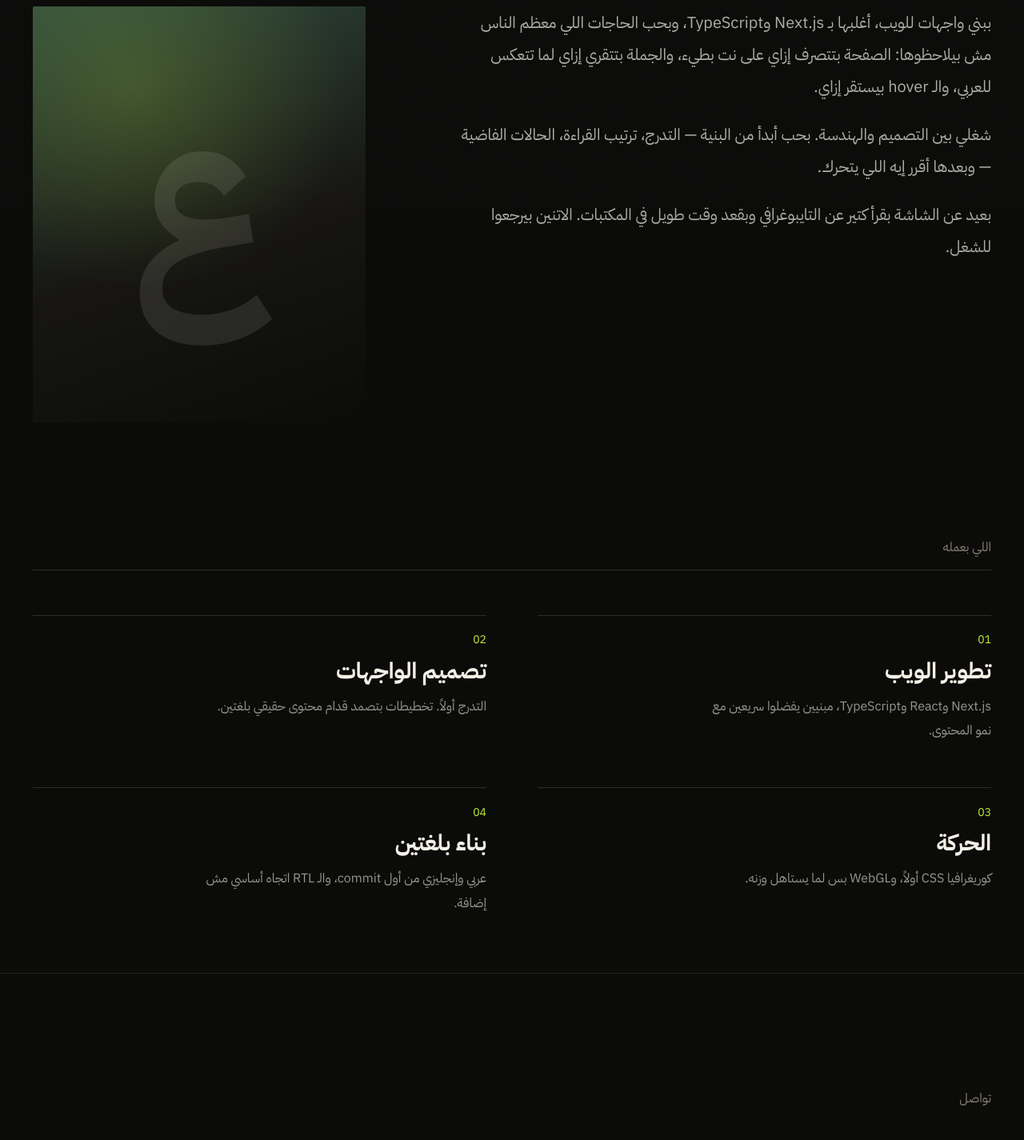
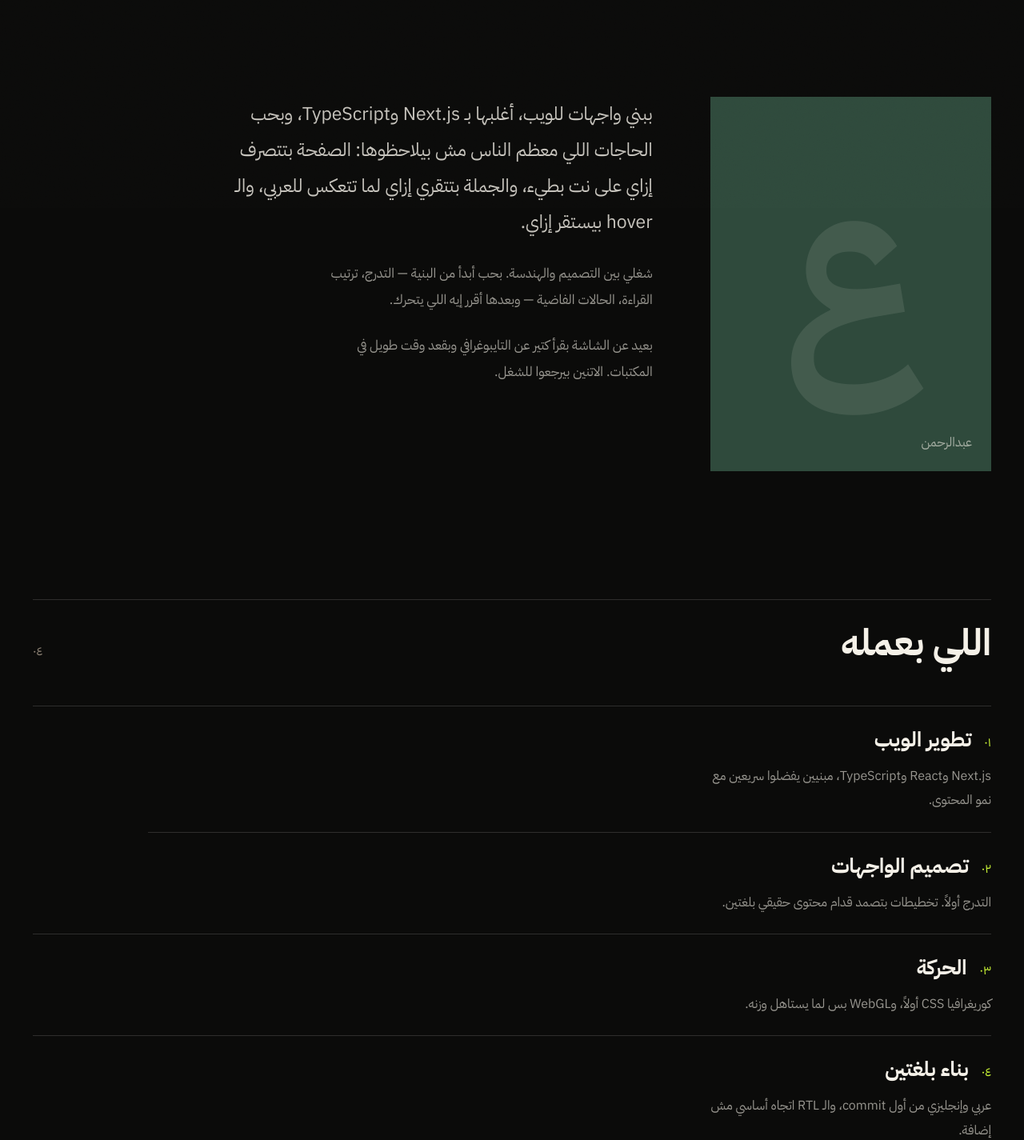
Before and after one commit to vemonser/portfolio, a Next.js app: page /ar/about in a window 1280 px wide. Shown: the part 540-1965 px from the top of the page at 80% size. Built offline with nearby package versions, Linux system fonts and the light colour scheme.

Commit message:
feat(about): compose bilingual manifesto

```diff
--- a/src/app/[locale]/about/page.tsx
+++ b/src/app/[locale]/about/page.tsx
@@ -1,8 +1,11 @@
 import { getTranslations, setRequestLocale } from "next-intl/server";
 
+import ChapterLabel from "@/features/ui/ChapterLabel";
+import PageFrame from "@/features/ui/PageFrame";
 import Reveal from "@/features/ui/Reveal";
-import SectionHeading from "@/features/ui/SectionHeading";
-import { pageLede, pageShell, pageTitle } from "@/features/ui/styles";
+import SkillMatrix from "@/features/ui/SkillMatrix";
+import { toLocale } from "@/features/ui/editorial";
+import { chapterFrame, displayTitle } from "@/features/ui/styles";
 
 type Props = {
   params: Promise<{ locale: string }>;
@@ -24,78 +27,80 @@ export default async function AboutPage({ params }: Props) {
   const t = await getTranslations({ locale, namespace: "about" });
   const paragraphs = t.raw("paragraphs") as string[];
   const services = t.raw("services") as ServiceCopy[];
+  const typed = toLocale(locale);
+  const arabic = typed === "ar";
 
   return (
-    <main className={`${pageShell} pb-[clamp(4rem,9vh,7rem)]`}>
-      <Reveal className="max-w-[60rem]">
-        <p className="ui-label">{t("label")}</p>
-        <h1 className={pageTitle}>{t("title")}</h1>
-        <p className={pageLede}>{t("lede")}</p>
+    <PageFrame
+      locale={typed}
+      className={`${chapterFrame} pb-[var(--inset-chapter)] pt-[clamp(8rem,22vh,14rem)]`}
+    >
+      <Reveal className="chapter-open">
+        <ChapterLabel locale={typed} index={3}>
+          {t("label")}
+        </ChapterLabel>
+
+        <h1 className={`${displayTitle} mt-[var(--space-3)]`}>{t("title")}</h1>
+
+        <p className="m-0 mt-[var(--space-3)] max-w-[26ch] font-display text-[clamp(1.6rem,3.6vw,3.2rem)] font-medium leading-[1.12] tracking-[-0.03em] text-bone/85 ar:max-w-[24ch] ar:leading-[1.5] ar:tracking-normal">
+          {t("lede")}
+        </p>
       </Reveal>
 
-      <div className="mt-[clamp(3.5rem,8vw,6rem)] grid items-start gap-10 lg:grid-cols-[minmax(0,1fr)_minmax(18rem,26rem)] lg:gap-x-[clamp(2rem,6vw,6rem)]">
-        <Reveal className="flex max-w-[42rem] flex-col gap-5">
-          {paragraphs.map((paragraph) => (
+      <div className="mt-[var(--space-8)] grid items-start gap-[var(--space-6)] lg:grid-cols-12">
+        <Reveal
+          className={
+            arabic
+              ? "lg:col-span-8 lg:col-start-5"
+              : "lg:col-span-7 lg:col-start-1"
+          }
+        >
+          <div className="flex flex-col gap-[var(--space-3)]">
+            {paragraphs.map((paragraph, index) => (
               <p
                 key={paragraph}
-              className="m-0 text-t-20 leading-[1.8] text-bone/70 ar:leading-[2]"
+                className={
+                  index === 0
+                    ? "m-0 max-w-[46ch] text-[clamp(1.15rem,1.8vw,1.45rem)] leading-[1.65] text-bone/80 ar:max-w-[40ch] ar:leading-[1.95]"
+                    : "m-0 max-w-[48ch] text-[clamp(1rem,1.3vw,1.15rem)] leading-[1.8] text-bone/60 ar:max-w-[42ch] ar:leading-[2]"
+                }
               >
                 {paragraph}
               </p>
             ))}
+          </div>
         </Reveal>
 
+        {/*
+          Not a portrait placeholder: a typographic mark built from the initial
+          the owner already supplies, set in the forest surface. It gives the
+          manifesto a second column without pretending to be a photograph.
+        */}
         <Reveal
-          delay={100}
-          className="relative aspect-[4/5] overflow-hidden rounded-[2px] bg-ink"
+          delay={120}
+          className={
+            arabic
+              ? "lg:col-span-4 lg:col-start-1 lg:row-start-1"
+              : "lg:col-span-4 lg:col-start-9"
+          }
         >
-          <div
-            role="img"
-            aria-label={t("portraitAlt")}
-            className="absolute inset-0"
-            style={{
-              background:
-                "radial-gradient(110% 80% at 30% 20%, rgb(198 240 53 / 0.18), transparent 60%), linear-gradient(160deg, #2f4a3c, #171614 55%, #0b0b0a)",
-            }}
-          />
-          <span className="absolute inset-0 grid place-items-center font-display text-[clamp(8rem,20vw,16rem)] font-semibold leading-none text-bone/10">
+          <div className="relative aspect-[3/4] overflow-hidden bg-forest">
+            <span
+              aria-hidden="true"
+              className="absolute inset-0 grid place-items-center font-display text-[clamp(9rem,20vw,16rem)] font-semibold leading-none text-bone/10"
+            >
               {t("initial")}
             </span>
+            <span className="absolute font-label text-t-14 uppercase tracking-[var(--track)] text-bone/60 ar:text-t-16 ar:normal-case ar:tracking-normal [inset-block-end:var(--space-3)] [inset-inline-start:var(--space-3)]">
+              {t("title")}
+            </span>
+          </div>
         </Reveal>
       </div>
 
-      <section
-        aria-labelledby="services-title"
-        className="mt-[clamp(5rem,12vw,9rem)]"
-      >
-        <Reveal>
-          <SectionHeading label={t("servicesLabel")} />
-        </Reveal>
-        <h2 id="services-title" className="sr-only">
-          {t("servicesLabel")}
-        </h2>
-
-        <ul className="m-0 mt-14 grid list-none gap-10 p-0 md:grid-cols-2 md:gap-x-16 md:gap-y-14">
-          {services.map((service, index) => (
-            <Reveal
-              as="li"
-              key={service.title}
-              className="border-t border-bone/15 pt-[1.1rem]"
-              delay={index * 60}
-            >
-              <span className="font-label text-t-14 tracking-[var(--track)] text-lime ar:tracking-normal">
-                {String(index + 1).padStart(2, "0")}
-              </span>
-              <h3 className="mb-2 mt-[0.4rem] font-display text-t-28 font-semibold tracking-[-0.02em] ar:tracking-normal">
-                {service.title}
-              </h3>
-              <p className="m-0 max-w-[38ch] leading-[1.7] text-bone/60 ar:leading-[1.9]">
-                {service.body}
-              </p>
-            </Reveal>
-          ))}
-        </ul>
-      </section>
-    </main>
+      <div className="mt-[var(--space-8)]">
+        <SkillMatrix locale={typed} groups={services} label={t("servicesLabel")} />
+      </div>
+    </PageFrame>
   );
 }
--- /dev/null
+++ b/src/features/ui/SkillMatrix.tsx
@@ -0,0 +1,77 @@
+import { formatNumber, type Locale } from "./editorial";
+
+type SkillGroup = { title: string; body: string };
+
+type Props = {
+  locale: Locale;
+  groups: SkillGroup[];
+  label: string;
+};
+
+/**
+ * The capability matrix: rows and rules, never rounded cards. English runs two
+ * columns with the last row spanning the break; Arabic runs one longer column
+ * and indents a single row instead — the break happens in a different place
+ * because the composition is designed for its own reading, not mirrored from
+ * the English one.
+ */
+export default function SkillMatrix({ locale, groups, label }: Props) {
+  const arabic = locale === "ar";
+
+  return (
+    <section
+      aria-labelledby="capabilities-title"
+      data-section="capabilities"
+      className="border-t border-[var(--line-hairline)] pt-[var(--space-3)]"
+    >
+      <div className="flex flex-wrap items-baseline justify-between gap-[var(--space-3)]">
+        <h2
+          id="capabilities-title"
+          className="m-0 font-display text-[clamp(1.8rem,3.6vw,3rem)] font-semibold leading-[1.05] tracking-[-0.03em] en:uppercase en:tracking-[-0.015em] ar:leading-[1.3] ar:tracking-normal"
+        >
+          {label}
+        </h2>
+
+        <span className="font-label text-t-14 uppercase tracking-[var(--track)] text-warm ar:text-t-16 ar:normal-case ar:tracking-normal">
+          {formatNumber(groups.length, locale, { pad: 2 })}
+        </span>
+      </div>
+
+      <ul
+        className={`m-0 mt-[var(--space-5)] grid list-none p-0 ${
+          arabic
+            ? "gap-0"
+            : "gap-0 md:grid-cols-2 md:gap-x-[var(--space-6)]"
+        }`}
+      >
+        {groups.map((group, index) => {
+          const spans =
+            !arabic && index === groups.length - 1
+              ? "md:col-span-2"
+              : undefined;
+          const indents = arabic && index === 1 ? "me-[12%]" : undefined;
+
+          return (
+            <li
+              key={group.title}
+              className={`border-t border-[var(--line-hairline)] py-[var(--space-3)] ${spans ?? ""} ${indents ?? ""}`}
+            >
+              <div className="flex items-baseline gap-[var(--space-2)]">
+                <span className="font-label text-t-14 tracking-[var(--track)] text-lime ar:text-t-16 ar:tracking-normal">
+                  {formatNumber(index + 1, locale, { pad: 2 })}
+                </span>
+                <h3 className="m-0 font-display text-[clamp(1.15rem,2vw,1.6rem)] font-semibold tracking-[-0.02em] ar:leading-[1.4] ar:tracking-normal">
+                  {group.title}
+                </h3>
+              </div>
+
+              <p className="m-0 mt-[var(--space-1)] max-w-[42ch] leading-[1.7] text-bone/60 ar:max-w-[38ch] ar:leading-[1.9]">
+                {group.body}
+              </p>
+            </li>
+          );
+        })}
+      </ul>
+    </section>
+  );
+}
```
Lines whose indentation alone changed are shown as unchanged.
